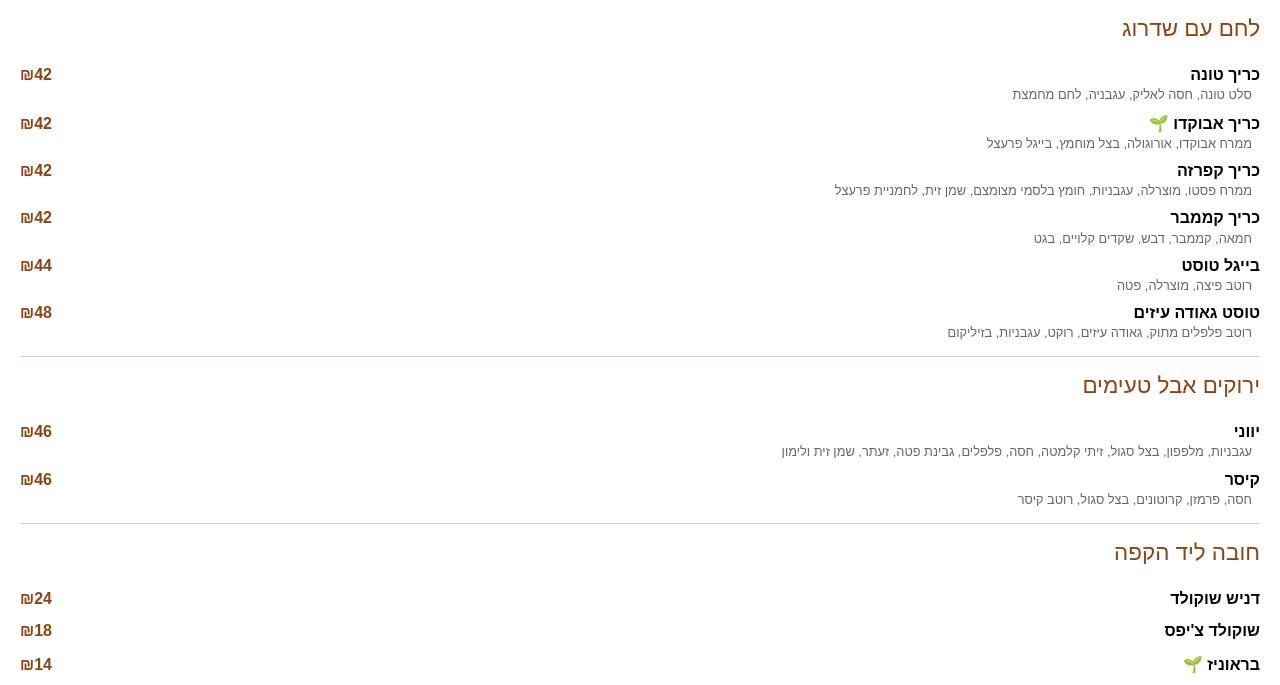
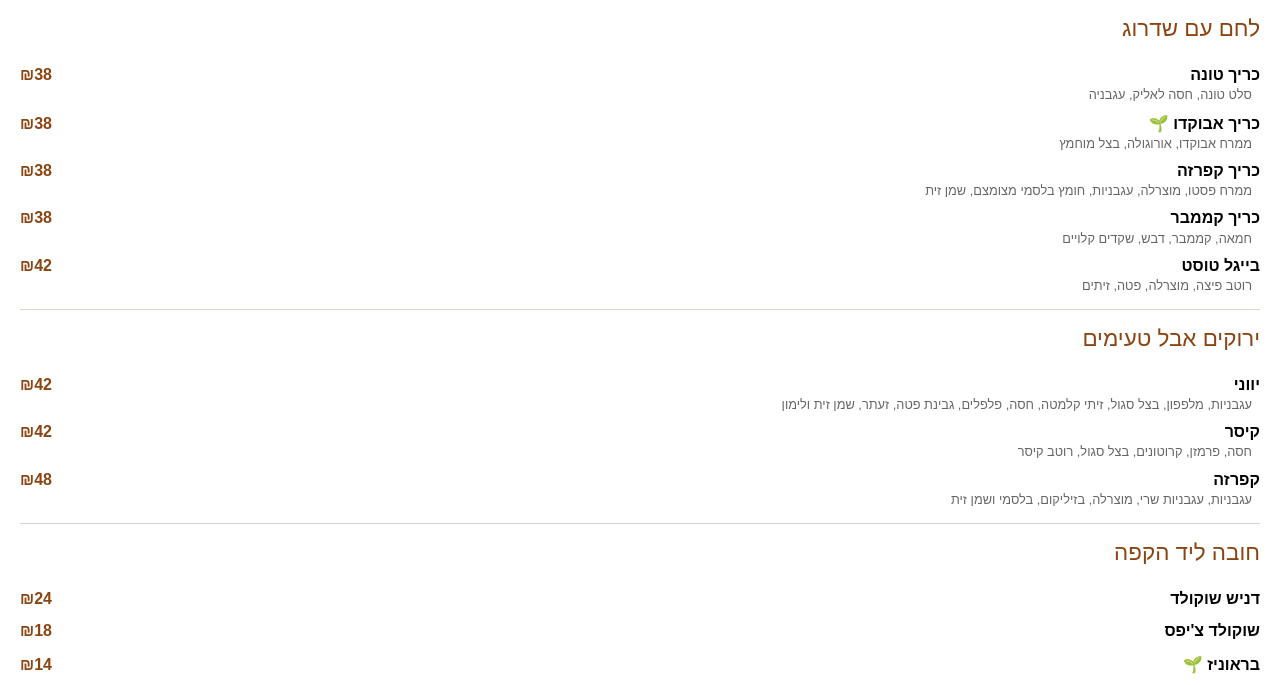
Before and after one commit to ido-leybo/cafe_pausa_menu, a website: page index.html in a window 1280 px wide. Shown: the part 578-1263 px from the top of the page. Drawn offline with Linux system fonts and the light colour scheme.

Commit message:
change the prices

```diff
--- a/index.html
+++ b/index.html
@@ -24,44 +24,37 @@
         <div class="item">
           <div>
             <div class="item-name">כריך טונה</div>
-            <div class="item-description">סלט טונה, חסה לאליק, עגבניה, לחם מחמצת </div>
+            <div class="item-description">סלט טונה, חסה לאליק, עגבניה </div>
           </div>
-          <div class="price">₪42</div>
+          <div class="price">₪38</div>
         </div>
         <div class="item">
           <div>
             <div class="item-name">כריך אבוקדו 🌱</div>
-            <div class="item-description">ממרח אבוקדו, אורוגולה, בצל מוחמץ, בייגל פרעצל</div>
+            <div class="item-description">ממרח אבוקדו, אורוגולה, בצל מוחמץ</div>
           </div>
-          <div class="price">₪42</div>
+          <div class="price">₪38</div>
         </div>
         <div class="item">
           <div>
             <div class="item-name">כריך קפרזה</div>
-            <div class="item-description">ממרח פסטו, מוצרלה, עגבניות, חומץ בלסמי מצומצם, שמן זית, לחמניית פרעצל</div>
+            <div class="item-description">ממרח פסטו, מוצרלה, עגבניות, חומץ בלסמי מצומצם, שמן זית</div>
           </div>
-          <div class="price">₪42</div>
+          <div class="price">₪38</div>
         </div>
         <div class="item">
           <div>
             <div class="item-name">כריך קממבר</div>
-            <div class="item-description">חמאה, קממבר, דבש, שקדים קלויים, בגט</div>
+            <div class="item-description">חמאה, קממבר, דבש, שקדים קלויים</div>
           </div>
-          <div class="price">₪42</div>
+          <div class="price">₪38</div>
         </div>
         <div class="item">
           <div>
             <div class="item-name">בייגל טוסט</div>
-            <div class="item-description">רוטב פיצה, מוצרלה, פטה</div>
+            <div class="item-description">רוטב פיצה, מוצרלה, פטה, זיתים</div>
           </div>
-          <div class="price">₪44</div>
-        </div>
-        <div class="item">
-          <div>
-            <div class="item-name">טוסט גאודה עיזים</div>
-            <div class="item-description">רוטב פלפלים מתוק, גאודה עיזים, רוקט, עגבניות, בזיליקום</div>
-          </div>
-          <div class="price">₪48</div>
+          <div class="price">₪42</div>
         </div>
 
         <div class="divider"></div>
@@ -72,14 +65,21 @@
             <div class="item-name">יווני</div>
             <div class="item-description">עגבניות, מלפפון, בצל סגול, זיתי קלמטה, חסה, פלפלים, גבינת פטה, זעתר, שמן זית ולימון</div>
           </div>
-          <div class="price">₪46</div>
+          <div class="price">₪42</div>
         </div>
         <div class="item">
           <div>
             <div class="item-name">קיסר</div>
             <div class="item-description">חסה, פרמזן, קרוטונים, בצל סגול, רוטב קיסר</div>
           </div>
-          <div class="price">₪46</div>
+          <div class="price">₪42</div>
+        </div>
+        <div class="item">
+          <div>
+            <div class="item-name">קפרזה</div>
+            <div class="item-description">עגבניות, עגבניות שרי, מוצרלה, בזיליקום, בלסמי ושמן זית</div>
+          </div>
+          <div class="price">₪48</div>
         </div>
 
         <div class="divider"></div>
@@ -89,18 +89,6 @@
             <div class="item-name">דניש שוקולד</div>
             <div class="price">₪24</div>
           </div>
-          <!-- <div class="item">
-            <div class="item-name">דניש אגוזים וקינמון</div>
-            <div class="price">₪22</div>
-          </div> -->
-          <!-- <div class="item">
-            <div class="item-name">דניש גבינה מלוחה</div>
-            <div class="price">₪22</div>
-          </div> -->
-          <!-- <div class="item">
-            <div class="item-name">דניש שוקולד קטן   <span> (2 28₪)</span></div>
-            <div class="price">₪16</div>
-          </div> -->
           <div class="item">
             <div class="item-name">שוקולד צ'יפס</div>
             <div class="price">₪18</div>
@@ -109,10 +97,6 @@
             <div class="item-name">בראוניז 🌱</div>
             <div class="price">₪14</div>
           </div>
-          <!-- <div class="item">
-            <div class="item-name">קרואסון שקדים</div>
-            <div class="price">₪10</div>
-          </div> -->
           <div class="item">
             <div class="item-name">רוגלך</div>
             <div class="price">₪5</div>
```
